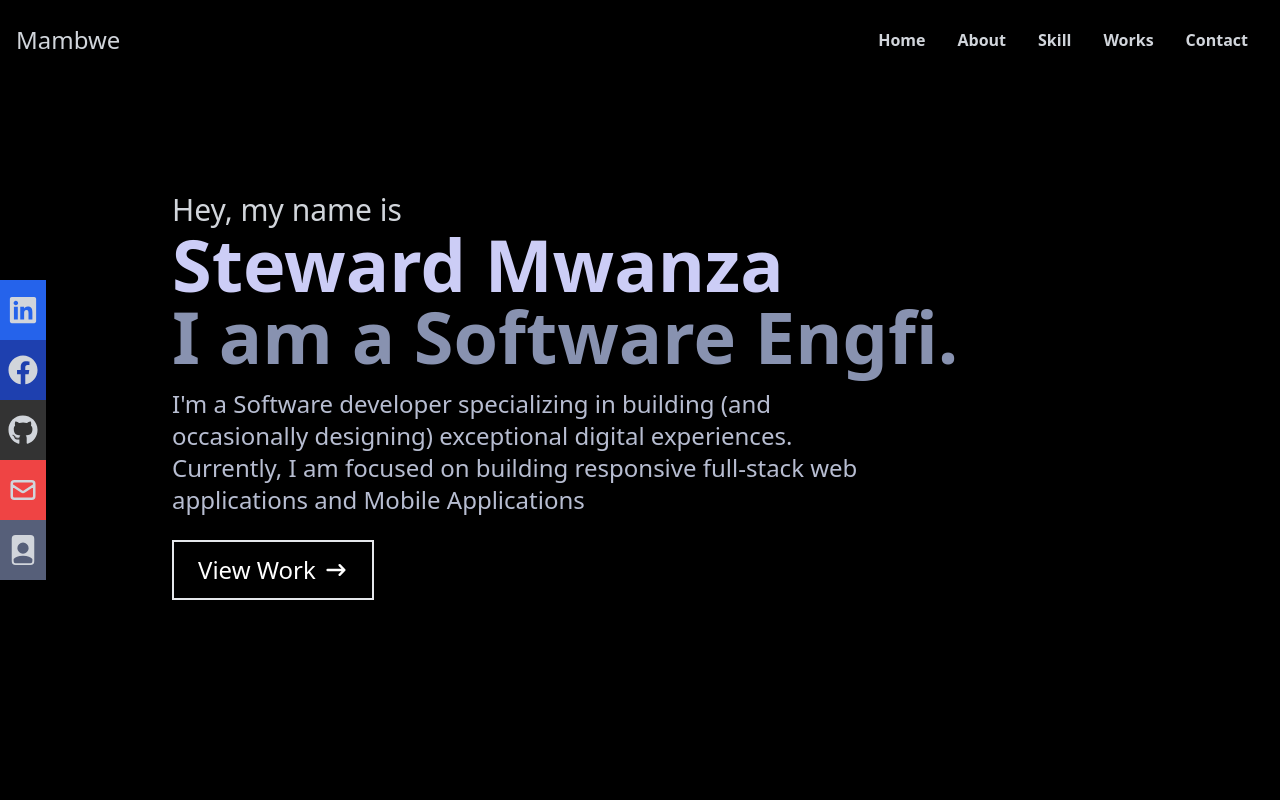
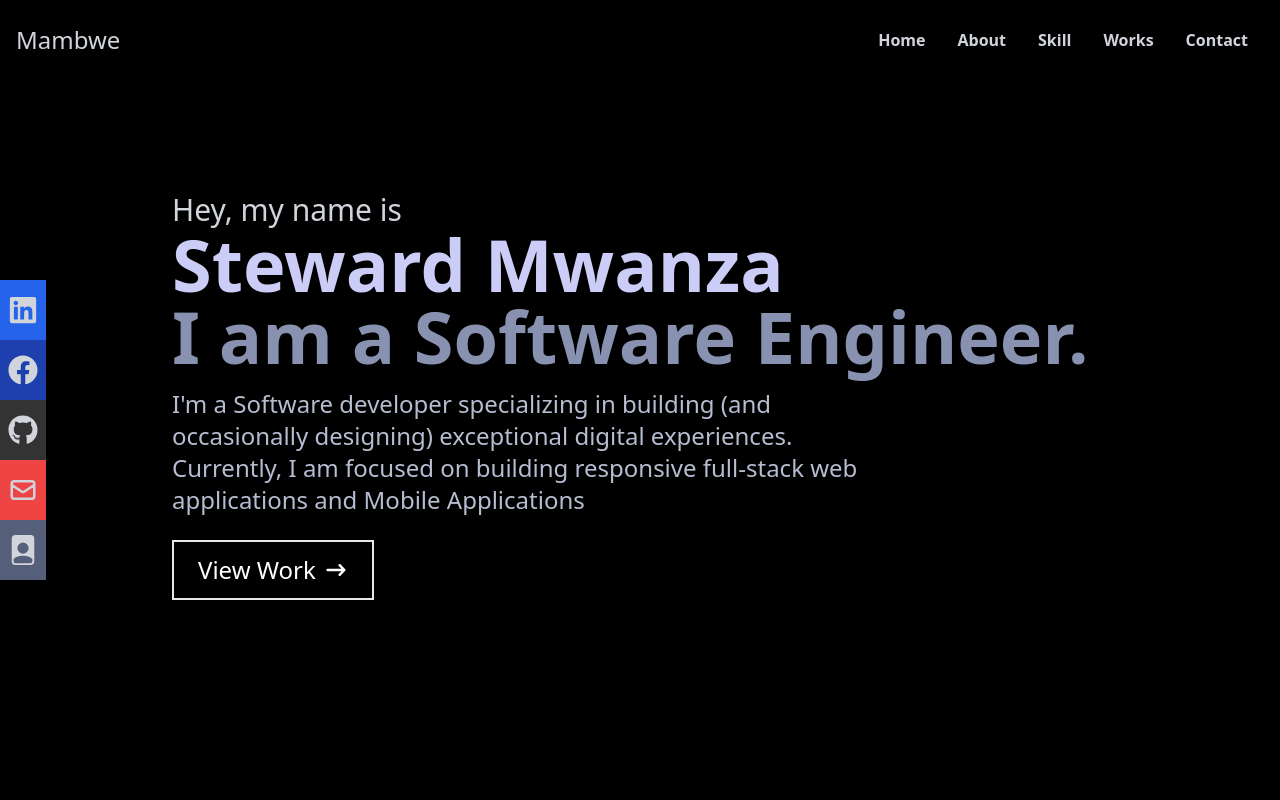
Before and after one commit to stewardel/portfolio, a React (Create React App) app: page / in a window 1280 px wide. Shown: the top 800 px of the page. Built offline with nearby package versions, Linux system fonts and the light colour scheme.

Commit message:
changed name to Steward Mwanza in public index.html

```diff
--- a/public/index.html
+++ b/public/index.html
@@ -26,7 +26,7 @@
       work correctly both with client-side routing and a non-root public URL.
       Learn how to configure a non-root public URL by running `npm run build`.
     -->
-    <title>Mike Mambwe</title>
+    <title>Steward Mwanza</title>
   </head>
   <body>
     <noscript>You need to enable JavaScript to run this app.</noscript>
--- a/src/Components/Home.jsx
+++ b/src/Components/Home.jsx
@@ -17,7 +17,7 @@ const Home = () => {
           Steward Mwanza
         </h1>
         <h2 className="text-4xl  sm:text-7xl font-bold text-[#8892b0]">
-          I am a Software Engfi.
+          I am a Software Engineer.
         </h2>
         <p className="text-[#b7bdd1] text-2xl py-4 max-w-[700px]">
           I'm a Software developer specializing in building (and occasionally
```
